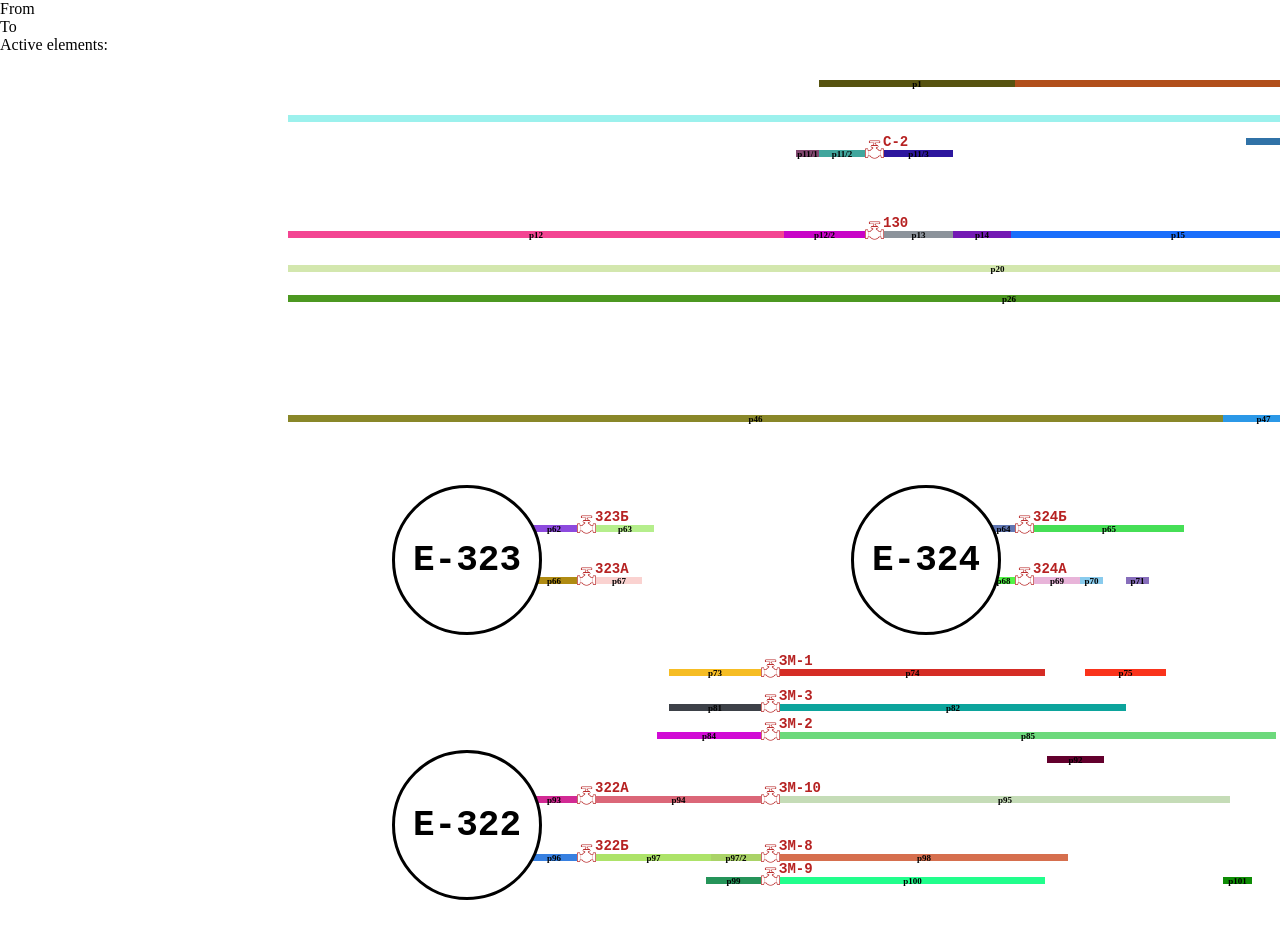
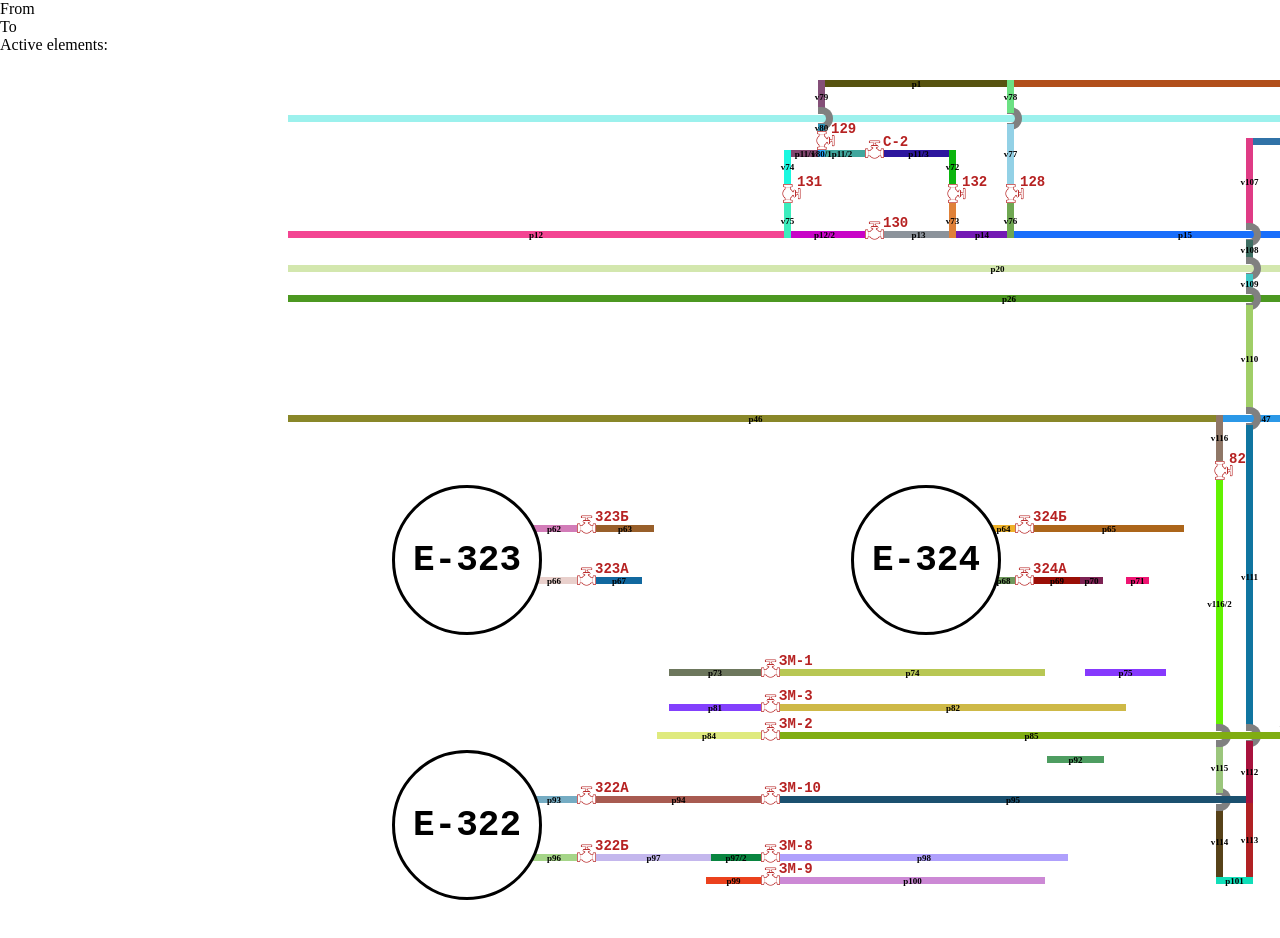
Before and after one commit to Alex228q/park2, a React (Vite) app: page / in a window 1280 px wide. Shown: the top 938 px of the page. Built offline with nearby package versions, Linux system fonts and the light colour scheme.

Commit message:
update13_03

```diff
--- a/src/App.jsx
+++ b/src/App.jsx
@@ -6,7 +6,6 @@ import Pipe from "./components/Pipe";
 import Pump from "./components/Pump";
 import Reck from "./components/Reck";
 
-import IntersectionPipe from "./components/IntersectionPipe";
 import TopLevel from "./components/Top/TopLevel";
 import TanksLevel from "./components/Middle/TanksLevel";
 
--- a/src/components/Intersection.jsx
+++ b/src/components/Intersection.jsx
@@ -1,6 +1,6 @@
 import parkStore from "../store/parkStore";
 
-const Intersection = ({ top = 0, left = 0, title = "" }) => {
+const Intersection = ({ top = 0, left = 0, title = "", isBig = false }) => {
   const { activeElements } = parkStore();
   let color = activeElements.includes(title) ? "green" : "gray";
   let z = activeElements.includes(title) ? 30 : 1;
@@ -8,7 +8,7 @@ const Intersection = ({ top = 0, left = 0, title = "" }) => {
     position: "absolute",
     top: top,
     left: left,
-    width: "23px",
+    width: isBig ? "35px" : "23px",
     height: "15px",
     borderTopLeftRadius: "110px",
     borderTopRightRadius: "110px",
@@ -24,7 +24,7 @@ const Intersection = ({ top = 0, left = 0, title = "" }) => {
     zIndex: z,
   };
 
-  return <div style={halfCircleStyle}></div>;
+  return <div style={halfCircleStyle}>{/* {title} */}</div>;
 };
 
 export default Intersection;
--- a/src/components/Middle/TanksLevel.jsx
+++ b/src/components/Middle/TanksLevel.jsx
@@ -30,9 +30,9 @@ const TanksLevel = () => {
       <Pipe isHorizontal top={669} left={1085} length={81} title="p75" />
       <Pipe isHorizontal top={669} left={1304} length={115} title="p76" />
       <Pipe isHorizontal top={669} left={1764} length={196} title="p77" />
-      <Pipe isHorizontal top={669} left={2319} length={185} title="p78" />
-      <Pipe isHorizontal top={669} left={2856} length={162} title="p79" />
-      <Pipe isHorizontal top={669} left={3376} length={185} title="p80" />
+      <Pipe isHorizontal top={669} left={2306} length={168} title="p78" />
+      <Pipe isHorizontal top={669} left={2858} length={174} title="p79" />
+      <Pipe isHorizontal top={669} left={3376} length={186} title="p80" />
       <Tank left={1373} top={485} title="E-325" />
       <Tank left={1373} top={767} title="E-326" />
       <Tank left={1915} top={485} title="E-327" />
@@ -54,12 +54,12 @@ const TanksLevel = () => {
       {/* ******************************************************** */}
       <Pipe isHorizontal top={732} left={657} length={104} title="p84" />
       <Valve isUp top={722} left={761} title="ЗМ-2" />
-      <Pipe isHorizontal top={732} left={780} length={496} title="p85" />
+      <Pipe isHorizontal top={732} left={780} length={503} title="p85" />
       <Pipe isHorizontal top={715} left={1290} length={69} title="p86" />
       <Pipe isHorizontal top={732} left={1788} length={231} title="p87" />
       <Pipe isHorizontal top={732} left={2366} length={185} title="p88" />
       <Pipe isHorizontal top={732} left={2873} length={219} title="p89" />
-      <Pipe isHorizontal top={744} left={1301} length={58} title="p90" />
+      <Pipe isHorizontal top={744} left={1304} length={55} title="p90" />
       <Pipe isHorizontal top={756} left={1360} length={115} title="p91" />
       <Pipe isHorizontal top={756} left={1047} length={57} title="p92" />
       {/* ******************************************************** */}
@@ -69,7 +69,7 @@ const TanksLevel = () => {
       <Valve isUp top={786} left={577} title="322A" />
       <Pipe isHorizontal top={796} left={596} length={165} title="p94" />
       <Valve isUp top={786} left={761} title="ЗМ-10" />
-      <Pipe isHorizontal top={796} left={780} length={450} title="p95" />
+      <Pipe isHorizontal top={796} left={780} length={466} title="p95" />
 
       {/* ******************************************************** */}
       <Pipe isHorizontal top={854} left={531} length={46} title="p96" />
@@ -81,14 +81,14 @@ const TanksLevel = () => {
       <Pipe isHorizontal top={877} left={706} length={55} title="p99" />
       <Valve isUp top={867} left={761} title="ЗМ-9" />
       <Pipe isHorizontal top={877} left={780} length={265} title="p100" />
-      <Pipe isHorizontal top={877} left={1223} length={29} title="p101" />
+      <Pipe isHorizontal top={877} left={1216} length={37} title="p101" />
       {/* ******************************************************** */}
       <Pipe isHorizontal top={958} left={1304} length={17} title="p102" />
       <Pipe isHorizontal top={958} left={1321} length={103} title="p103" />
       <Pipe isHorizontal top={958} left={1764} length={196} title="p104" />
-      <Pipe isHorizontal top={958} left={2308} length={185} title="p105" />
-      <Pipe isHorizontal top={980} left={3023} length={346} title="p106" />
-      <Pipe isHorizontal top={980} left={3369} length={185} title="p107" />
+      <Pipe isHorizontal top={958} left={2306} length={175} title="p105" />
+      <Pipe isHorizontal top={980} left={3032} length={337} title="p106" />
+      <Pipe isHorizontal top={980} left={3369} length={200} title="p107" />
       <Pipe isHorizontal top={981} left={1360} length={115} title="p108" />
       <Pipe isHorizontal top={1004} left={1788} length={231} title="p109" />
       <Pipe isHorizontal top={1004} left={2366} length={185} title="p110" />
--- a/src/components/Top/TopLevel.jsx
+++ b/src/components/Top/TopLevel.jsx
@@ -1,19 +1,19 @@
 import Intersection from "../Intersection";
-import IntersectionPipe from "../IntersectionPipe";
+
 import Pipe from "../Pipe";
 import Valve from "../Valve";
 
 const TopLevel = () => {
   return (
     <>
-      <Pipe isHorizontal top={80} left={819} length={196} title="p1" />
-      <Pipe isHorizontal top={80} left={1015} length={819} title="p2" />
+      <Pipe isHorizontal top={80} left={819} length={195} title="p1" />
+      <Pipe isHorizontal top={80} left={1014} length={820} title="p2" />
       <Pipe isHorizontal top={80} left={1904} length={323} title="p3" />
       <Valve isUp title="133" top={70} left={2227} />
       <Pipe isHorizontal top={80} left={2246} length={34} title="p4" />
       <Pipe isHorizontal top={80} left={2280} length={80} title="p5" />
       <Pipe isHorizontal top={80} left={2360} length={58} title="p6" />
-      <Pipe isHorizontal top={127} left={2850} length={138} title="p6/1" />
+      <Pipe isHorizontal top={127} left={2841} length={147} title="p6/1" />
       <Pipe isHorizontal top={127} left={2988} length={69} title="p6/2" />
       <Pipe isHorizontal top={144} left={3138} length={46} title="p6/3" />
 
@@ -31,12 +31,12 @@ const TopLevel = () => {
       {/* *************************************** */}
       <Pipe isHorizontal top={173} left={1304} length={1615} title="p11" />
       <Valve isUp top={140} left={865} title="С-2" />
-      <Pipe isHorizontal top={150} left={796} length={23} title="p11/1" />
+      <Pipe isHorizontal top={150} left={791} length={28} title="p11/1" />
       <Pipe isHorizontal top={150} left={819} length={46} title="p11/2" />
       <Pipe isHorizontal top={150} left={884} length={69} title="p11/3" />
       <Valve isUp top={140} left={2954} title="17" />
       <Pipe isHorizontal top={150} left={2942} length={12} title="p11/4" />
-      <Pipe isHorizontal top={150} left={2973} length={12} title="p11/5" />
+      <Pipe isHorizontal top={150} left={2973} length={15} title="p11/5" />
 
       {/* *************************************** */}
       <Pipe isHorizontal top={231} left={288} length={496} title="p12" />
@@ -44,12 +44,12 @@ const TopLevel = () => {
       <Valve isUp top={221} left={865} title="130" />
       <Pipe isHorizontal top={231} left={884} length={69} title="p13" />
       <Pipe isHorizontal top={231} left={953} length={58} title="p14" />
-      <Pipe isHorizontal top={231} left={1011} length={334} title="p15" />
-      <Pipe isHorizontal top={231} left={1344} length={439} title="p16" />
+      <Pipe isHorizontal top={231} left={1011} length={348} title="p15" />
+      <Pipe isHorizontal top={231} left={1359} length={419} title="p16" />
       <Pipe isHorizontal top={231} left={1783} length={85} title="p17" />
       <Valve isUp top={221} left={1868} title="138" />
-      <Pipe isHorizontal top={231} left={1887} length={969} title="p18" />
-      <Pipe isHorizontal top={231} left={2856} length={46} title="p19" />
+      <Pipe isHorizontal top={231} left={1887} length={985} title="p18" />
+      <Pipe isHorizontal top={231} left={2872} length={46} title="p19" />
       <Pipe isHorizontal top={231} left={2988} length={150} title="p19/1" />
       <Pipe isHorizontal top={231} left={3138} length={346} title="p19/2" />
       {/* *************************************** */}
@@ -58,8 +58,8 @@ const TopLevel = () => {
       <Pipe isHorizontal top={265} left={1754} length={114} title="p21" />
       <Valve isUp top={255} left={1868} title="51A" />
       <Pipe isHorizontal top={265} left={1887} length={785} title="p22" />
-      <Pipe isHorizontal top={265} left={2672} length={254} title="p23" />
-      <Pipe isHorizontal top={265} left={2926} length={339} title="p24" />
+      <Pipe isHorizontal top={265} left={2672} length={277} title="p23" />
+      <Pipe isHorizontal top={265} left={2942} length={323} title="p24" />
       <Valve isUp top={255} left={3265} title="100" />
       <Pipe isHorizontal top={265} left={3284} length={92} title="p25" />
 
@@ -71,7 +71,7 @@ const TopLevel = () => {
       <Pipe isHorizontal top={295} left={2246} length={38} title="p29" />
 
       {/* *************************************** */}
-      <Pipe isHorizontal top={317} left={1396} length={231} title="p30" />
+      <Pipe isHorizontal top={317} left={1395} length={232} title="p30" />
       <Valve isUp top={307} left={1627} title="51" />
       <Pipe isHorizontal top={317} left={1646} length={104} title="p31" />
       <Pipe isHorizontal top={317} left={1750} length={118} title="p32" />
@@ -119,9 +119,12 @@ const TopLevel = () => {
       <Valve isUp top={451} left={1868} title="56" />
       <Pipe isHorizontal top={461} left={1887} length={46} title="p58" />
       <Pipe isHorizontal top={461} left={2326} length={57} title="p59" />
-      <Pipe isHorizontal top={461} left={2678} length={34} title="p60" />
+      <Pipe isHorizontal top={461} left={2675} length={37} title="p60" />
       <Valve isUp top={451} left={2712} title="59" />
       <Pipe isHorizontal top={461} left={2731} length={23} title="p61" />
+
+      <Pipe isHorizontal top={485} left={1355} length={33} title="p115" />
+      <Pipe isHorizontal top={214} left={2811} length={25} title="p116" />
 
       {/* *************************************** */}
       <Pipe top={57} left={1827} length={23} title="v1" />
@@ -164,8 +167,179 @@ const TopLevel = () => {
       <Pipe top={346} left={1757} length={63} title="v23" />
       <Intersection top={411} left={1753} title="i9" />
       <Pipe top={424} left={1757} length={805} title="v24" />
+      <Pipe top={415} left={1930} length={53} title="v25" />
+      <Pipe top={353} left={2319} length={16} title="v26" />
+      <Pipe top={376} left={2319} length={36} title="v27" />
+      <Intersection top={411} left={2315} title="i10" />
+      <Pipe top={426} left={2319} length={42} title="v28" />
+      <Pipe top={415} left={2381} length={53} title="v29" />
+      <Pipe top={415} left={2750} length={53} title="v30" />
+      <Pipe top={265} left={2668} length={80} title="v31" />
+      <Intersection top={342} left={2664} title="i11" />
+      <Pipe top={356} left={2668} length={56} title="v32" />
+      <Intersection top={411} left={2664} title="i12" />
+      <Pipe top={424} left={2668} length={44} title="v33" />
+      <Pipe top={415} left={2858} length={261} title="v34" />
+      <Pipe top={415} left={2299} length={261} title="v35" />
+      <Pipe top={676} left={2299} length={289} title="v36" />
+      <Pipe top={661} left={2474} length={15} title="v37" />
+      <Valve top={640} left={2470} title="329A" isLeft />
+      <Pipe top={627} left={2474} length={15} title="v38" />
 
+      <Pipe top={910} left={2474} length={15} title="v39" />
+      <Valve top={923} left={2470} title="330A" isLeft />
+      <Pipe top={944} left={2474} length={15} title="v40" />
 
+      <Pipe top={910} left={1960} length={15} title="v41" />
+      <Valve top={923} left={1956} title="328A" isLeft />
+      <Pipe top={944} left={1960} length={21} title="v42" />
+
+      <Pipe top={628} left={1960} length={15} title="v43" />
+      <Valve top={641} left={1956} title="327A" isLeft />
+      <Pipe top={662} left={1960} length={14} title="v44" />
+
+      <Pipe top={628} left={3032} length={15} title="v45" />
+      <Valve top={641} left={3028} title="331A" isLeft />
+      <Pipe top={662} left={3032} length={14} title="v46" />
+
+      <Pipe top={265} left={3369} length={722} title="v47" />
+
+      <Pipe top={910} left={3032} length={15} title="v48" />
+      <Valve top={923} left={3028} title="332A" isLeft />
+      <Pipe top={944} left={3032} length={36} title="v49" />
+
+      <Pipe top={910} left={3562} length={15} title="v50" />
+      <Valve top={923} left={3558} title="334A" isLeft />
+      <Pipe top={944} left={3562} length={36} title="v51" />
+
+      <Pipe top={627} left={3562} length={15} title="v52" />
+      <Valve top={640} left={3558} title="333A" isLeft />
+      <Pipe top={661} left={3562} length={15} title="v53" />
+
+      <Pipe top={627} left={1416} length={15} title="v54" />
+      <Valve top={640} left={1412} title="325A" isLeft />
+      <Pipe top={661} left={1416} length={15} title="v55" />
+      <Pipe top={584} left={1304} length={85} title="v56" />
+      <Pipe top={519} left={1355} length={58} title="v57" />
+
+      <Valve top={498} left={1351} title="80" />
+      <Pipe top={479} left={1355} length={8} title="v58" />
+      <Pipe top={487} left={1355} length={13} title="v58/2" />
+      <Valve top={458} left={1351} title="50" />
+      <Pipe top={423} left={1388} length={69} title="v59" />
+
+      <Intersection top={411} left={1384} title="i13" />
+      <Pipe top={317} left={1388} length={95} title="v60" />
+      <Pipe top={676} left={1304} length={35} title="v61" />
+      <Intersection top={711} left={1300} title="i14" />
+      <Pipe top={724} left={1304} length={20} title="v62" />
+      <Pipe top={722} left={1352} length={22} title="v63" />
+      <Pipe top={715} left={1283} length={24} title="v64" />
+      <Pipe top={751} left={1304} length={207} title="v65" />
+
+      <Pipe top={909} left={1416} length={15} title="v66" />
+      <Valve top={922} left={1412} title="326A" isLeft />
+      <Pipe top={943} left={1416} length={15} title="v67" />
+
+      <Pipe top={424} left={1355} length={36} title="v68" />
+
+      <Intersection top={411} left={1351} title="i15" />
+      <Intersection top={291} left={1351} title="i16" />
+      <Intersection top={261} left={1351} title="i17" />
+
+      <Pipe top={304} left={1355} length={109} title="v69" />
+      <Pipe top={274} left={1355} length={19} title="v70" />
+      <Pipe top={231} left={1355} length={32} title="v71" />
+      <Pipe top={150} left={949} length={34} title="v72" />
+      <Valve top={182} left={945} title="132" />
+      <Pipe top={203} left={949} length={35} title="v73" />
+
+      <Pipe top={150} left={784} length={34} title="v74" />
+      <Valve top={182} left={780} title="131" />
+      <Pipe top={203} left={784} length={35} title="v75" />
+
+      <Pipe top={203} left={1007} length={35} title="v76" />
+      <Valve top={182} left={1003} title="128" />
+      <Intersection top={111} left={1003} title="i18" />
+      <Pipe top={124} left={1007} length={60} title="v77" />
+      <Pipe top={80} left={1007} length={33} title="v78" />
+      <Pipe top={80} left={818} length={33} title="v79" />
+
+      <Intersection top={111} left={814} title="i19" />
+      <Pipe top={124} left={818} length={7} title="v80" />
+      <Pipe top={150} left={818} length={7} title="v80/1" />
+      <Valve top={129} left={814} title="129" />
+
+      <Pipe top={128} left={2804} length={17} title="v81" />
+      <Intersection top={111} left={2800} title="i20" />
+      <Pipe top={75} left={2804} length={37} title="v82" />
+      <Intersection top={169} left={2800} title="i21" />
+      <Pipe top={138} left={2804} length={33} title="v83" />
+      <Pipe top={182} left={2804} length={10} title="v84" />
+      <Valve top={190} left={2800} title="75" />
+      <Valve top={190} left={2830} title="76" />
+      <Pipe top={211} left={2804} length={10} title="v85" />
+      <Pipe top={211} left={2834} length={10} title="v86" />
+
+      <Intersection top={169} left={2830} title="i22" />
+      <Pipe top={182} left={2834} length={10} title="v87" />
+      <Pipe top={127} left={2834} length={44} title="v88" />
+      <Pipe top={182} left={2869} length={56} title="v89" />
+      <Intersection top={169} left={2865} title="i23" />
+      <Pipe top={136} left={2869} length={35} title="v90" />
+
+      <Intersection top={117} left={2859} title="i24" isBig />
+      <Pipe top={75} left={2869} length={37} title="v91" />
+
+      <Pipe top={138} left={2912} length={35} title="v92" />
+      <Intersection top={117} left={2902} title="i25" isBig />
+      <Pipe top={75} left={2912} length={37} title="v93" />
+      <Pipe top={157} left={2942} length={115} title="v94" />
+      <Pipe top={127} left={2988} length={30} title="v95" />
+      <Pipe top={150} left={2988} length={81} title="v96" />
+      <Pipe top={203} left={3131} length={35} title="v97" />
+      <Valve top={182} left={3127} title="81" />
+      <Pipe top={144} left={3131} length={40} title="v98" />
+      <Pipe top={144} left={3184} length={40} title="v99" />
+
+      <Valve top={182} left={3180} title="77" />
+      <Pipe top={203} left={3184} length={23} title="v100" />
+      <Intersection top={227} left={3180} title="i26" />
+      <Pipe top={240} left={3184} length={22} title="v101" />
+
+      <Intersection top={261} left={3180} title="i27" />
+      <Pipe top={274} left={3184} length={79} title="v102" />
+      <Pipe top={124} left={3131} length={27} title="v103" />
+      <Intersection top={111} left={3127} title="i28" />
+      <Pipe top={75} left={3131} length={37} title="v104" />
+      <Intersection top={111} left={3053} title="i29" />
+      <Pipe top={75} left={3057} length={37} title="v105" />
+      <Pipe top={124} left={3057} length={10} title="v105/2" />
+      <Pipe top={95} left={2704} length={27} title="v106" />
+      <Valve top={74} left={2700} title="150" />
+      <Pipe top={62} left={2704} length={14} title="v106/2" />
+      <Pipe top={138} left={1246} length={87} title="v107" />
+      <Intersection top={227} left={1242} title="i30" />
+      <Pipe top={240} left={1246} length={20} title="v108" />
+      <Intersection top={261} left={1242} title="i31" />
+      <Pipe top={274} left={1246} length={20} title="v109" />
+      <Intersection top={291} left={1242} title="i32" />
+      <Pipe top={305} left={1246} length={107} title="v110" />
+
+      <Intersection top={411} left={1242} title="i33" />
+      <Pipe top={425} left={1246} length={303} title="v111" />
+
+      <Intersection top={728} left={1242} title="i34" />
+      <Pipe top={741} left={1246} length={62} title="v112" />
+      <Pipe top={803} left={1246} length={74} title="v113" />
+      <Pipe top={806} left={1216} length={71} title="v114" />
+      <Intersection top={792} left={1212} title="i35" />
+      <Pipe top={742} left={1216} length={51} title="v115" />
+      <Pipe top={415} left={1216} length={46} title="v116" />
+      <Pipe top={480} left={1216} length={247} title="v116/2" />
+      <Valve top={459} left={1212} title="82" />
+
+      <Intersection top={728} left={1212} title="i36" />
     </>
   );
 };
--- a/src/components/Valve.jsx
+++ b/src/components/Valve.jsx
@@ -1,5 +1,11 @@
 import parkStore from "../store/parkStore";
-const Valve = ({ top = 0, left = 0, isUp = false, title = "" }) => {
+const Valve = ({
+  top = 0,
+  left = 0,
+  isUp = false,
+  title = "",
+  isLeft = false,
+}) => {
   const { activeElements } = parkStore();
   const color = activeElements.includes(title) ? "green" : "#B62222";
 
@@ -48,8 +54,8 @@ const Valve = ({ top = 0, left = 0, isUp = false, title = "" }) => {
           display: "flex",
 
           position: "absolute",
-          top: top - 8,
-          left: left + 17,
+          top: isLeft ? top - 8 : top - 8,
+          left: isLeft ? left - 33 : left + 17,
           fontFamily: "monospace",
           fontSize: "14px",
           fontWeight: "bold",
```
Also changed, not shown: src/components/IntersectionPipe.jsx (deleted, +0 -15 lines).
